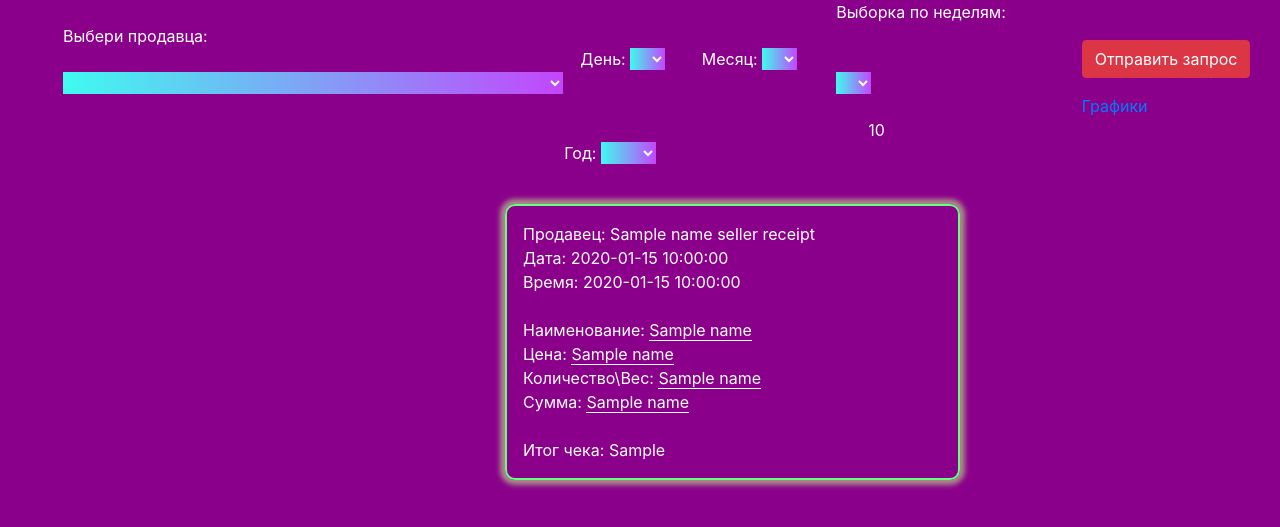
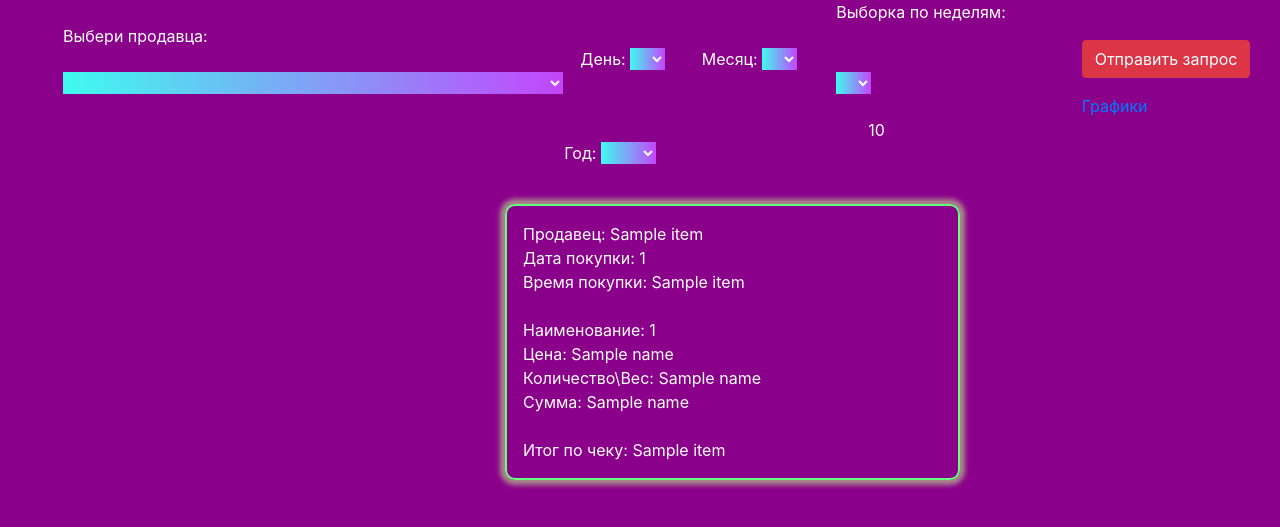
Before and after one commit to TurtleOld/budget_interface_flask, a Flask app: template templates/index.html in a window 1280 px wide. Shown: the top 527 px of the page. Run offline with Flask 2, Linux system fonts and the light colour scheme; the template is opened without the code that fills it: most values are stand-ins (such as "Sample title", 1, 10 or a date in 2020); parts of the project's set-up code (start-up, migrations or seed data) failed here and were passed over; some libraries are stand-ins or nearby versions.

Commit message:
Изменил представление шаблона карточек чеков

```diff
--- a/templates/index.html
+++ b/templates/index.html
@@ -84,21 +84,24 @@
         <div class="col-12 col-sm-12">
             <div class="cards">
                 <div class="col-3">
-                    <p>
-                        {% block content %}
-                            Продавец: {{ name_seller_receipt }} <br>
-                            Дата: {{ date_receipt }} <br>
-                            Время: {{ time_receipt }} <br><br>
-                            {% for item in data_sampling %}
-                                Наименование: <span class="underline">{{ item[3][0] }}</span><br>
-                                Цена: <span class="underline">{{ item[3][1] }}</span><br>
-                                Количество\Вес: <span class="underline">{{ item[3][2] }}</span><br>
-                                Сумма: <span class="underline">{{ item[3][3] }}</span><br><br>
+                    {% block content %}
+                        {% for item in data_sampling %}
+                            <p>
+                                Продавец: {{ item[2] }} <br>
+                                Дата покупки: {{ item[0] }} <br>
+                                Время покупки: {{ item[1] }} <br><br>
 
-                            {% endfor %}
-                            Итог чека: {{ result_receipt }}
-                        {% endblock %}
-                    </p>
+                                    {% for item in item[3][0] %}
+                                        Наименование: {{ item[0] }}<br>
+                                        Цена: {{ item[1] }}<br>
+                                        Количество\Вес: {{ item[2] }}<br>
+                                        Сумма: {{ item[3] }}<br><br>
+                                    {% endfor %}
+
+                                Итог по чеку: {{ item[4] }}
+                            </p>
+                        {% endfor %}
+                    {% endblock %}
                 </div>
             </div>
             <!-- /.col-12 -->
```
